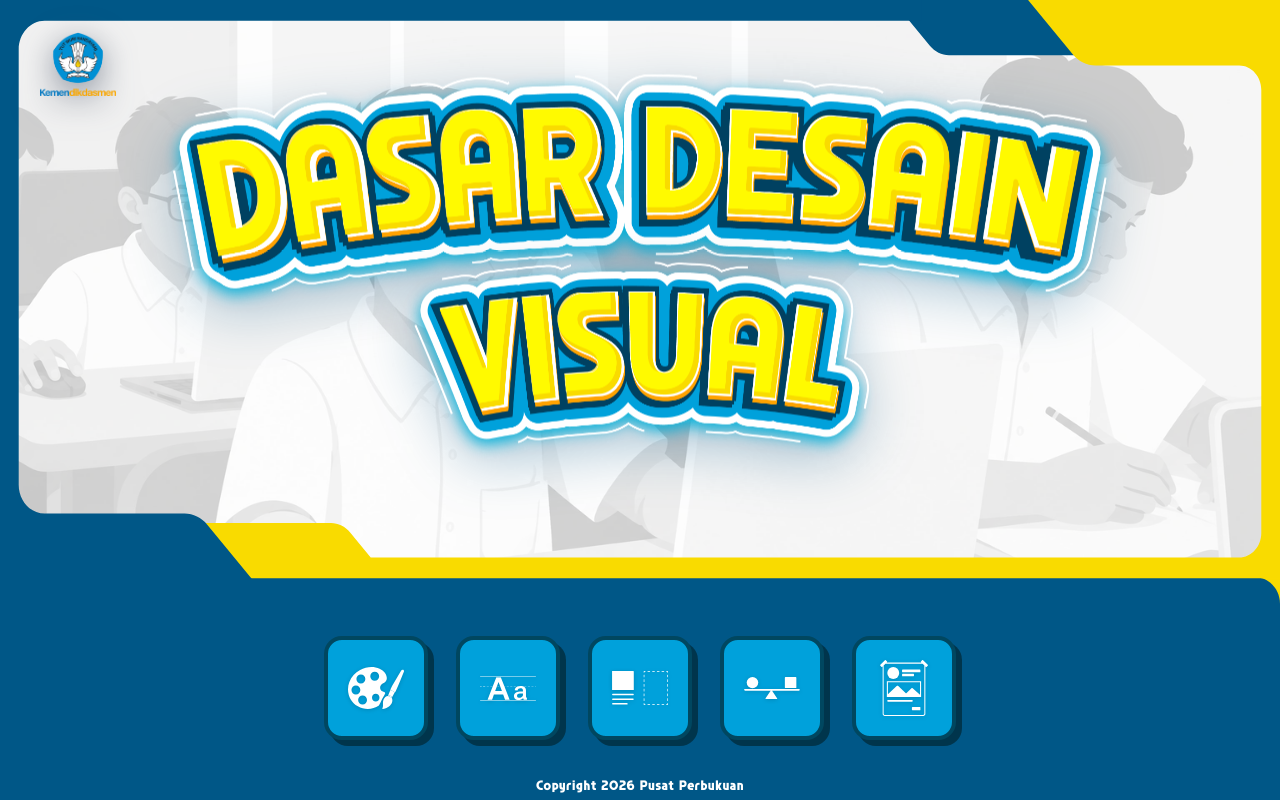
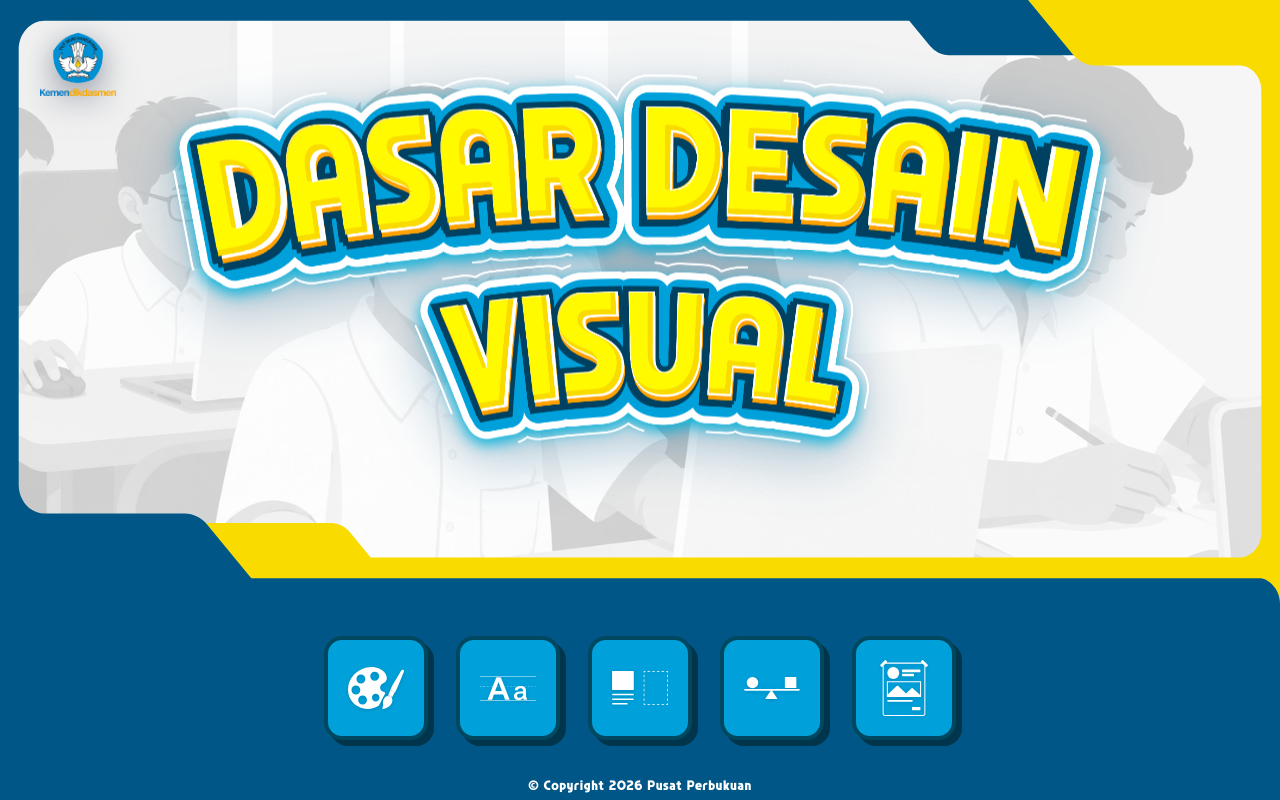
Before and after one commit to rhmn68/aigensee-dasar-dasar-visual-main, a React (Vite) app: page / in a window 1280 px wide. Built offline with nearby package versions, Linux system fonts and the light colour scheme; a web font is replaced by a local one.

Commit message:
Add copyright symbol to shared footer

```diff
--- a/src/App.tsx
+++ b/src/App.tsx
@@ -245,7 +245,7 @@ export default function App() {
             currentView === 'splash' ? 'text-white' : 'text-slate-600'
           }`}
         >
-          Copyright 2026 Pusat Perbukuan
+          © Copyright 2026 Pusat Perbukuan
         </footer>
       )}
     </div>
```
